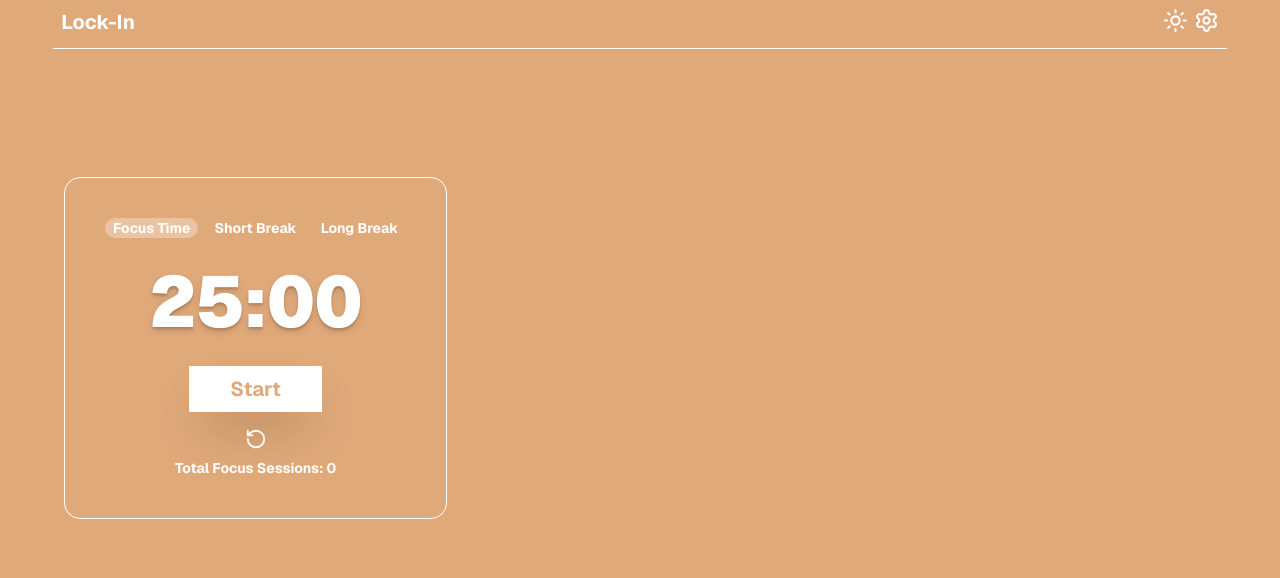
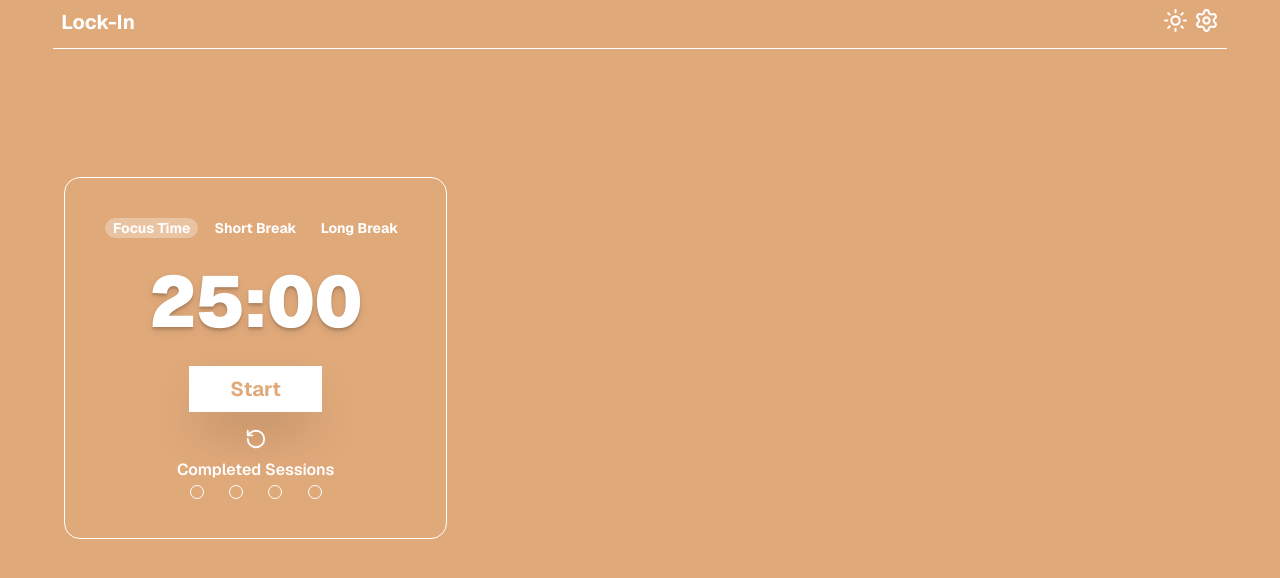
Before and after one commit to jvazquez30/pomodoro-timer, a Next.js app: page / in a window 1280 px wide. Shown: the top 578 px of the page. Built offline with nearby package versions, Linux system fonts and the light colour scheme.

Commit message:
added session completion visual

```diff
--- a/src/app/components/PomodoroTimer.tsx
+++ b/src/app/components/PomodoroTimer.tsx
@@ -10,11 +10,14 @@ const DURATIONS = {
   shortBreak: 5,
   longBreak: 15
 }
+
+export const SESSIONS_TILL_LONG_BREAK = 4 as const
+
 export type Mode = keyof typeof DURATIONS
 
 function getNextMode(finishedMode: Mode, focusCompletions: number): Mode {
   if (finishedMode === "focus") {
-    if (focusCompletions % 4 === 0) {
+    if (focusCompletions % SESSIONS_TILL_LONG_BREAK === 0) {
       return "longBreak"
     } else {
       return "shortBreak"
@@ -110,6 +113,7 @@ export default function PomodoroTimer() {
 
       <SessionTracker
         completions={completions}
+        mode={mode}
       />
     </div>
   )
--- a/src/app/components/SessionTracker.tsx
+++ b/src/app/components/SessionTracker.tsx
@@ -1,16 +1,26 @@
+import { SESSIONS_TILL_LONG_BREAK } from "./PomodoroTimer"
+import type { Mode } from "./PomodoroTimer"
 
 type SessionTrackerProps = {
   completions: number;
+  mode: Mode;
 }
 
 export default function SessionTracker({
   completions,
+  mode,
 }: SessionTrackerProps) {
+  const sessionCircles = Array.from({ length: SESSIONS_TILL_LONG_BREAK })
+  const completeCircle = mode === "longBreak" ? SESSIONS_TILL_LONG_BREAK : completions % SESSIONS_TILL_LONG_BREAK
 
-
-return (
-  <div className="flex justify-center font-bold text-sm">
-    Total Focus Sessions: {completions}
-  </div>
-)
+  return (
+    <div className="grid justify-center gap-1">
+      <p className="font-semibold">Completed Sessions</p>
+      <div className="flex justify-around">
+        {sessionCircles.map((_, index) => (
+          <div key={index} className={`${index < completeCircle ? "bg-white" : "bg-transparent"} w-3 h-3 rounded-full outline`}></div>
+        ))}
+      </div>
+    </div>
+  )
 }
```
